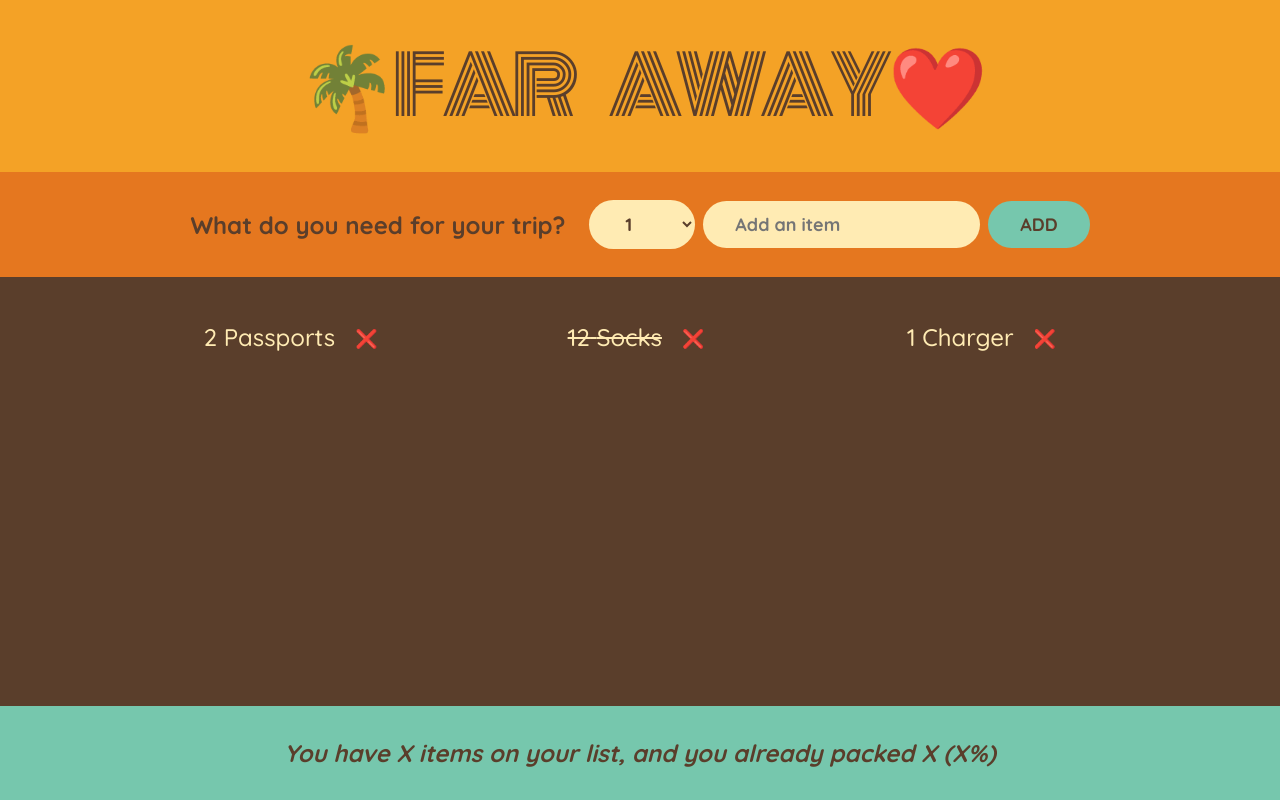
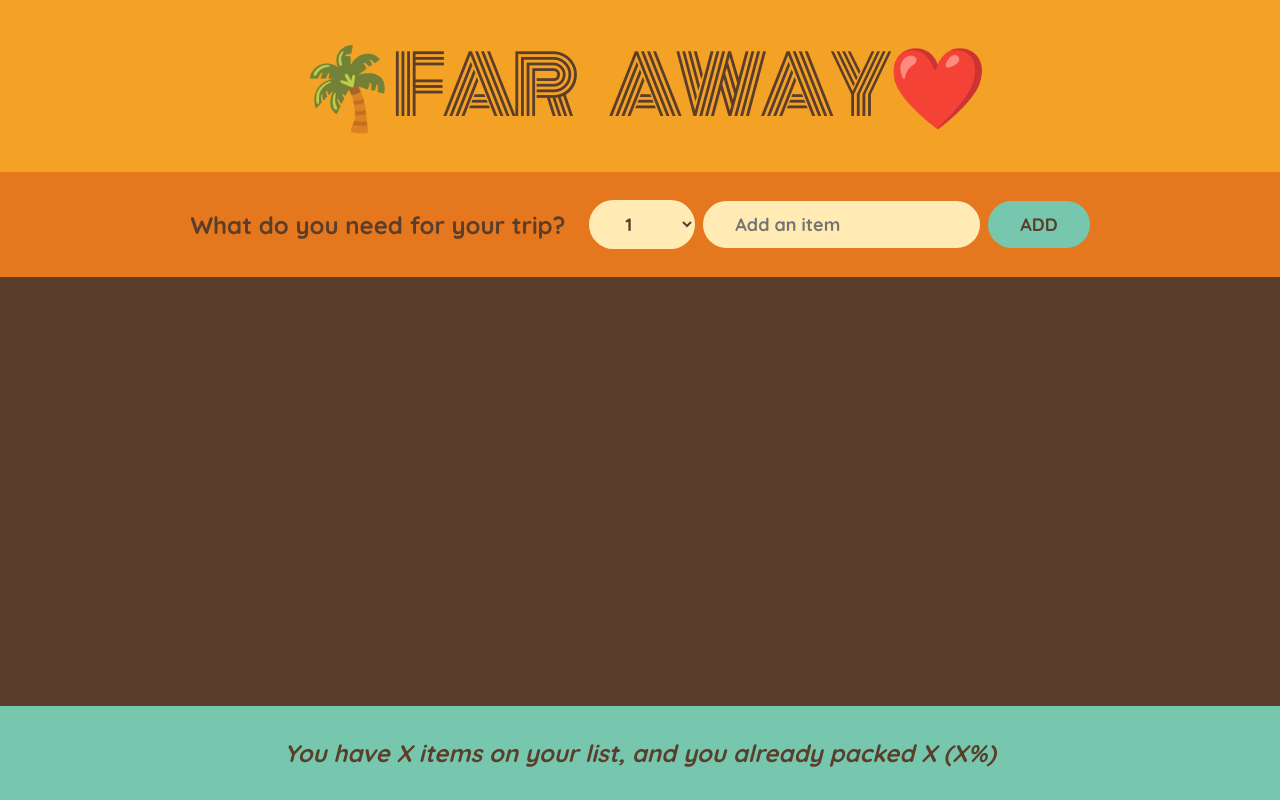
Before and after one commit to coreinspect/faraway, a React (Vite) app: page / in a window 1280 px wide. Built offline with nearby package versions, Linux system fonts and the light colour scheme.

Commit message:
Updated Files

```diff
--- a/src/App.jsx
+++ b/src/App.jsx
@@ -7,11 +7,16 @@ const initialItems = [
 ];
 
 export default function App() {
+  const [items, setItems] = useState([]);
+  function handleAddItems(item) {
+    //new array of items, spread the using ...items from the props(item)
+    setItems((items) => [...items, item]);
+  }
   return (
     <div className="app">
       <Logo />
-      <Form />
-      <PackingList />
+      <Form onAddItems={handleAddItems} />
+      <PackingList items={items} />
       <Stats />
     </div>
   );
@@ -20,7 +25,7 @@ export default function App() {
 function Logo() {
   return <h1>🌴Far Away❤️</h1>;
 }
-function Form() {
+function Form({ onAddItems }) {
   const [description, setDescription] = useState('');
   const [quantity, setQuantity] = useState(1);
 
@@ -32,6 +37,9 @@ function Form() {
     }
     const newItem = { id: Date.now(), description, quantity, packed: false };
     console.log(newItem);
+
+    //calling the function to add new item
+    onAddItems(newItem);
 
     //set the state to the default after adding new Item
     setDescription('');
@@ -65,11 +73,11 @@ function Form() {
     </form>
   );
 }
-function PackingList() {
+function PackingList({ items }) {
   return (
     <div className="list">
       <ul>
-        {initialItems.map((item) => (
+        {items.map((item) => (
           <Item item={item} key={item.id} />
         ))}
       </ul>
```
